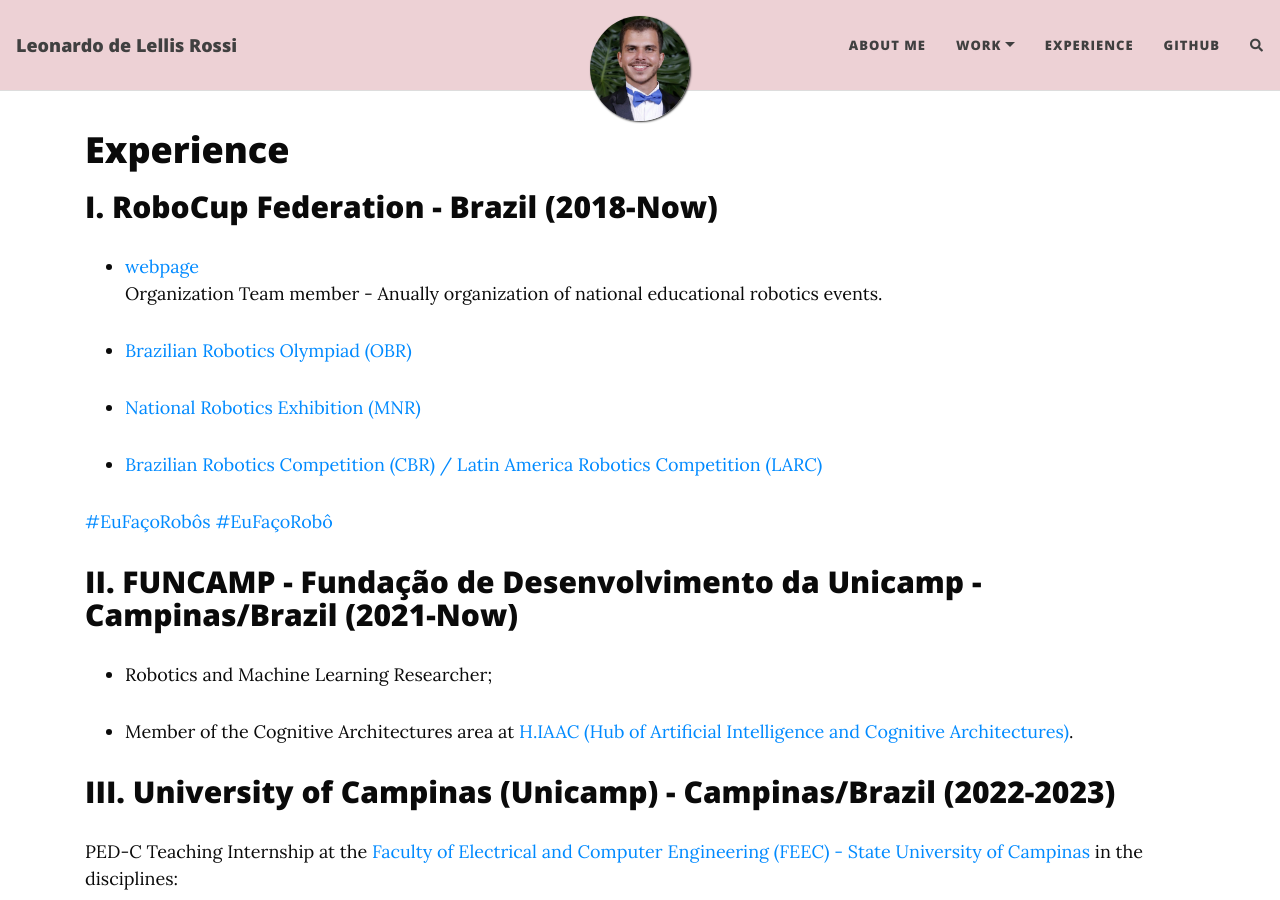
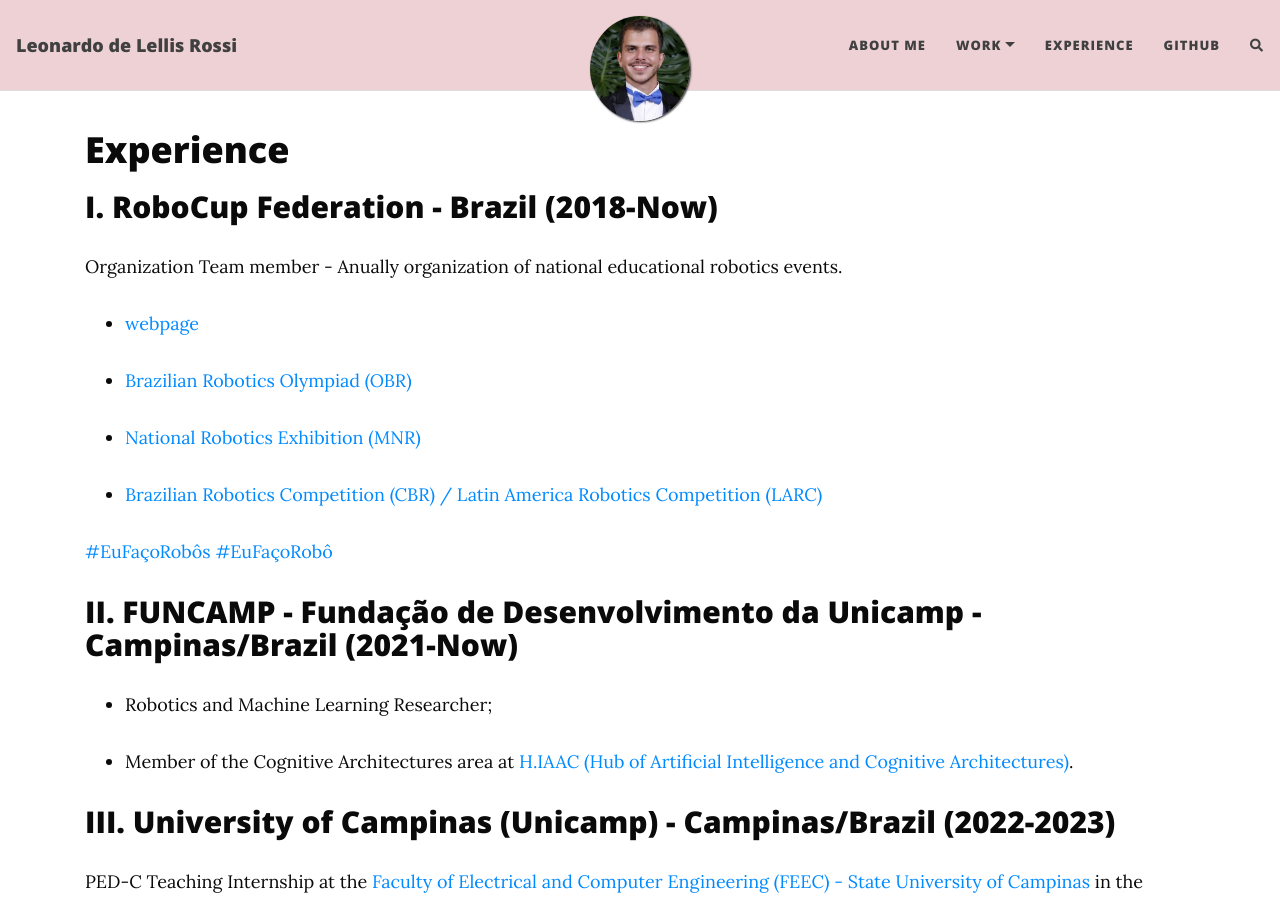
Before and after one commit to leolellisr/leolellisr.github.io, a Jekyll site: the page built from projects.md, in a window 1280 px wide and 900 px high. Built offline with Jekyll 4.4.1, drawn with Linux system fonts in a browser that asks for light colours; nearby versions of some CDN libraries; comment, search, counter and statistics services are not loaded.

Commit message:
update page

```diff
--- a/projects.md
+++ b/projects.md
@@ -8,8 +8,9 @@
 
 ##  I. RoboCup Federation - Brazil (2018-Now)
 
+Organization Team member - Anually organization of national educational robotics events.
+
 * [webpage](https://robocup.org.br)
-Organization Team member - Anually organization of national educational robotics events.
 
 * [Brazilian Robotics Olympiad (OBR)](https://www.obr.org.br)
 
```
